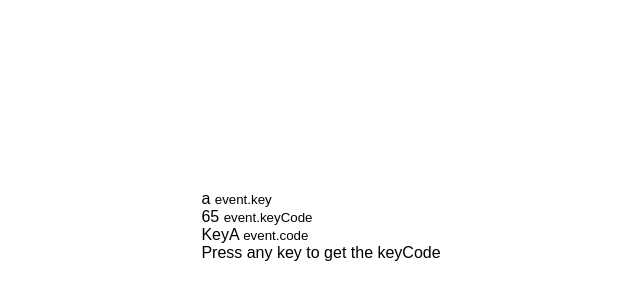
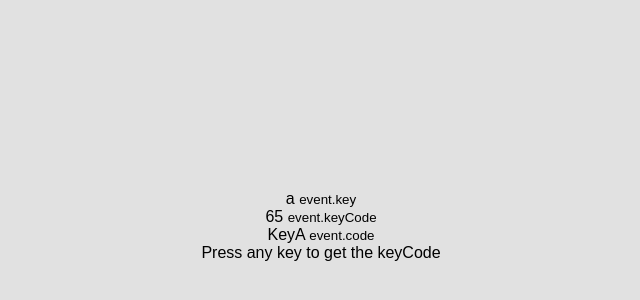
Before and after one commit to eemansayed/event-keycodes, a plain HTML site: page index.html in a window 1280 px wide. Shown: the part 174-474 px from the top of the page, without its empty margins (319-959 px from the left). Drawn offline with Linux system fonts and the light colour scheme; a web font is replaced by a local one.

Commit message:
edit body element

```diff
--- a/style.css
+++ b/style.css
@@ -5,11 +5,12 @@
 }
 
 body {
+  background-color: #e1e1e1;
   font-family: 'Muli', sans-serif;
   display: flex;
-  flex-direction: column;
   align-items: center;
   justify-content: center;
+  text-align: center;
   height: 100vh;
   overflow: hidden;
   margin: 0;
```
